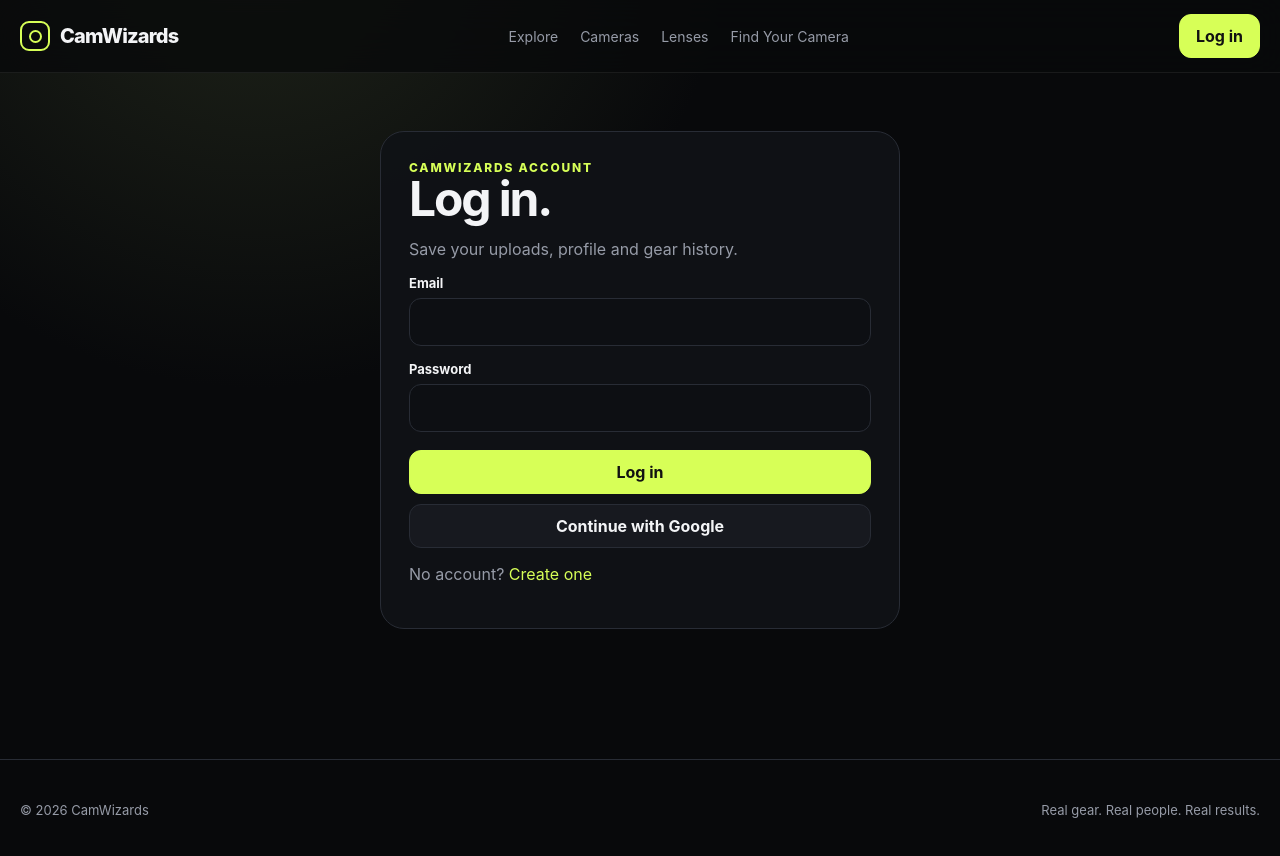
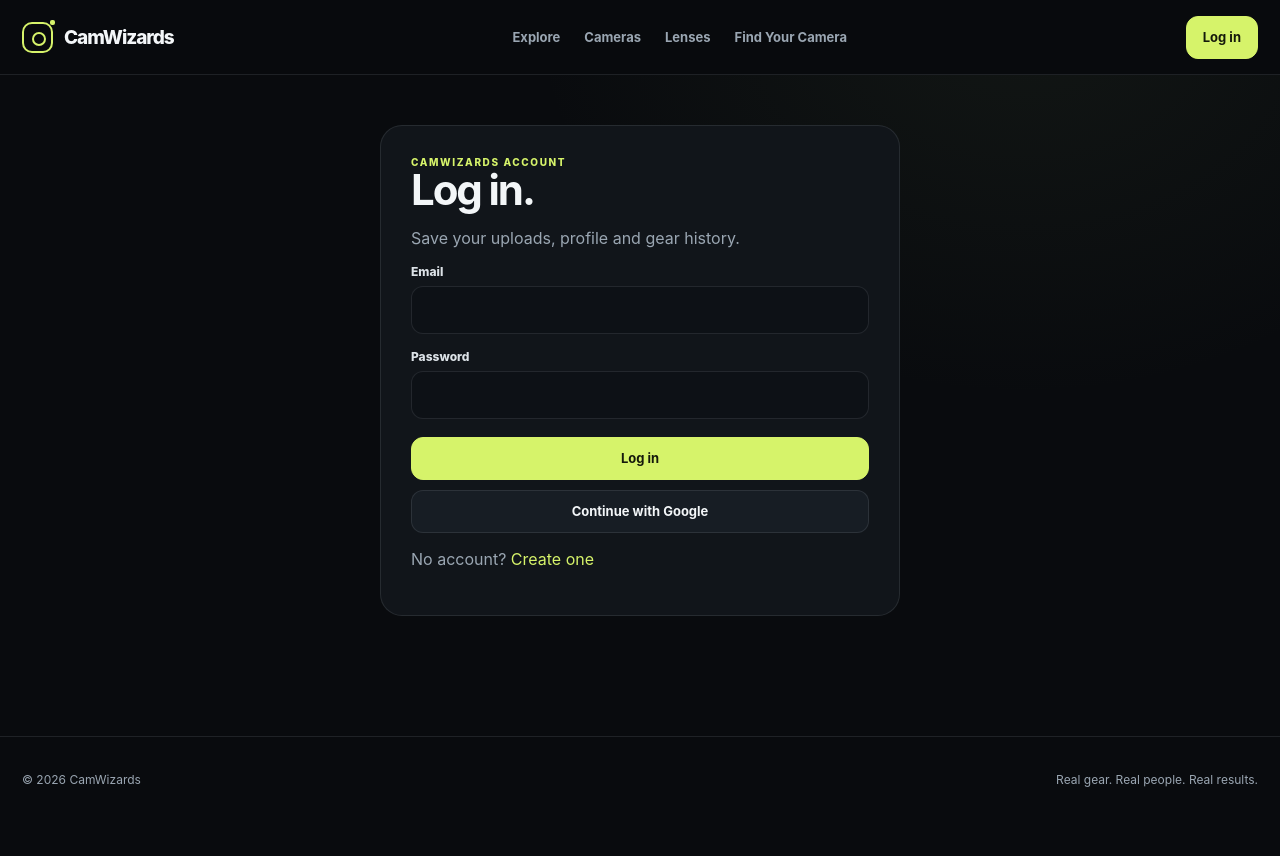
Before and after one commit to EgeLanso/CamWizards, a Next.js app: page /login in a window 1280 px wide. Shown: the top 856 px of the page. After the commit the page ends 823 px from the top, so only its background shows below. Built offline with nearby package versions, Linux system fonts and the light colour scheme; no server answers.

Commit message:
Redesign CamWizards visual system

```diff
--- a/app/globals.css
+++ b/app/globals.css
@@ -1,94 +1,169 @@
 :root {
-  --bg: #08090b; --surface: #101216; --surface-2: #17191f; --border: #282c35;
-  --text: #f3f4f6; --muted: #969ba7; --accent: #d7ff57; --accent-2: #b9e943;
-  --danger: #ff6b6b; --max: 1240px;
+  color-scheme: dark;
+  --bg: #090b0e;
+  --surface: #11151a;
+  --surface-2: #171d24;
+  --surface-3: #202832;
+  --border: rgba(226,235,244,.10);
+  --text: #f3f6f8;
+  --muted: #9aa6b2;
+  --accent: #d6f36a;
+  --accent-strong: #c3e34d;
+  --danger: #ff7777;
+  --max: 1240px;
+  --radius: 20px;
 }
 * { box-sizing: border-box; }
-html { scroll-behavior: smooth; }
-body { margin: 0; background: radial-gradient(circle at 20% -10%, #20251a 0, transparent 34%), var(--bg); color: var(--text); font-family: Inter, ui-sans-serif, system-ui, -apple-system, BlinkMacSystemFont, "Segoe UI", sans-serif; }
+html { scroll-behavior: smooth; background: var(--bg); }
+body {
+  margin: 0;
+  color: var(--text);
+  background: radial-gradient(ellipse at 80% 0%, rgba(84,105,67,.12), transparent 34%), var(--bg);
+  font-family: Inter, ui-sans-serif, system-ui, -apple-system, BlinkMacSystemFont, "Segoe UI", sans-serif;
+  -webkit-font-smoothing: antialiased;
+}
 a { color: inherit; text-decoration: none; }
 button, input, select, textarea { font: inherit; }
 button { cursor: pointer; }
-.container { width: min(var(--max), calc(100% - 40px)); margin: 0 auto; }
-.site-nav { position: sticky; top: 0; z-index: 30; backdrop-filter: blur(18px); background: rgba(8,9,11,.78); border-bottom: 1px solid rgba(255,255,255,.07); }
-.nav-inner { height: 72px; display: flex; align-items: center; justify-content: space-between; gap: 22px; }
-.logo { display:flex; align-items:center; gap:10px; font-weight:850; letter-spacing:-.04em; font-size:20px; }
-.logo-mark { width:30px; height:30px; border:2px solid var(--accent); border-radius:9px; position:relative; }
-.logo-mark:after { content:""; width:9px; height:9px; border:2px solid var(--accent); border-radius:50%; position:absolute; inset:7px; }
-.nav-links { display:flex; align-items:center; gap:22px; color:var(--muted); font-size:14px; }
-.nav-links a:hover { color:var(--text); }
-.nav-actions { display:flex; gap:9px; align-items:center; }
-.btn { border:1px solid var(--border); background:var(--surface-2); color:var(--text); padding:11px 16px; border-radius:12px; transition:.2s ease; font-weight:700; }
-.btn:hover { transform:translateY(-1px); border-color:#4a4f5b; }
-.btn.primary { background:var(--accent); color:#111; border-color:var(--accent); }
-.btn.primary:hover { background:var(--accent-2); }
+img, video { max-width: 100%; }
+.container { width: min(var(--max), calc(100% - 44px)); margin: 0 auto; }
+.site-nav {
+  position: sticky; top: 0; z-index: 30;
+  background: rgba(9,11,14,.96);
+  border-bottom: 1px solid var(--border);
+}
+.nav-inner { min-height: 74px; display:flex; align-items:center; justify-content:space-between; gap:24px; }
+.logo { display:flex; align-items:center; gap:11px; font-size:19px; font-weight:850; letter-spacing:-.055em; white-space:nowrap; }
+.logo-mark { width:31px; height:31px; display:inline-block; border:2px solid var(--accent); border-radius:10px; position:relative; }
+.logo-mark:before { content:""; position:absolute; width:10px; height:10px; border:2px solid var(--accent); border-radius:50%; left:8px; top:8px; }
+.logo-mark:after { content:""; position:absolute; width:5px; height:5px; background:var(--accent); border-radius:2px; right:-4px; top:-4px; }
+.nav-links { display:flex; align-items:center; gap:24px; color:var(--muted); font-size:13px; font-weight:650; }
+.nav-links a { transition:color .15s ease; }
+.nav-links a:hover, .nav-links a[aria-current="page"] { color:var(--text); }
+.nav-actions { display:flex; align-items:center; gap:10px; }
+.nav-profile { display:flex; align-items:center; gap:9px; min-width:0; }
+.nav-avatar { width:34px; height:34px; border-radius:50%; object-fit:cover; background:var(--surface-3); }
+.btn {
+  display:inline-flex; align-items:center; justify-content:center; gap:8px;
+  min-height:43px; padding:10px 16px; border:1px solid var(--border);
+  border-radius:12px; background:var(--surface-2); color:var(--text);
+  font-size:13px; font-weight:750; transition:background .15s ease,border-color .15s ease,transform .15s ease;
+}
+.btn:hover { border-color:rgba(226,235,244,.25); background:var(--surface-3); }
+.btn:active { transform:translateY(1px); }
+.btn.primary { background:var(--accent); color:#15190b; border-color:var(--accent); }
+.btn.primary:hover { background:var(--accent-strong); }
 .btn.ghost { background:transparent; }
-.btn.danger { border-color:#5a2525; color:#ff9696; }
-.hero { padding:92px 0 58px; }
-.hero-grid { display:grid; grid-template-columns:1.05fr .95fr; gap:48px; align-items:center; }
-.eyebrow { color:var(--accent); text-transform:uppercase; letter-spacing:.15em; font-size:12px; font-weight:850; }
-h1 { font-size:clamp(46px, 7vw, 88px); line-height:.94; letter-spacing:-.065em; margin:18px 0 25px; max-width:820px; }
-h2 { font-size:clamp(30px, 4vw, 48px); line-height:1; letter-spacing:-.045em; margin:0 0 14px; }
-h3 { margin:0; letter-spacing:-.025em; }
-.lead { color:var(--muted); font-size:18px; line-height:1.65; max-width:650px; }
-.hero-actions { display:flex; gap:10px; margin:28px 0; flex-wrap:wrap; }
-.search-box { display:flex; gap:8px; margin-top:28px; max-width:700px; }
-.input, textarea, select { width:100%; background:#0d0f13; border:1px solid var(--border); color:var(--text); border-radius:12px; padding:13px 14px; outline:none; }
-.input:focus, textarea:focus, select:focus { border-color:#666d7b; box-shadow:0 0 0 3px rgba(215,255,87,.08); }
-.hero-art { min-height:450px; border-radius:28px; overflow:hidden; border:1px solid var(--border); background:linear-gradient(145deg,#252a1b,#0c0e11 58%); position:relative; display:flex; align-items:flex-end; padding:28px; }
-.hero-art:before { content:""; position:absolute; inset:12% -10% -20% 15%; border-radius:50%; border:1px solid rgba(215,255,87,.24); box-shadow:0 0 90px rgba(215,255,87,.12); }
-.camera-shape { width:72%; aspect-ratio:1.45; background:#090a0c; border:1px solid #3c4049; border-radius:30px; margin:auto; position:relative; box-shadow:0 40px 80px #000; }
-.camera-shape:before { content:""; position:absolute; width:36%; height:28%; border-radius:50%; border:15px solid #1d2027; outline:1px solid #484d57; left:32%; top:32%; }
-.camera-shape:after { content:""; position:absolute; width:25%; height:10%; border-radius:7px; background:#16191f; left:12%; top:-8%; }
-.section { padding:62px 0; }
-.section-head { display:flex; justify-content:space-between; gap:20px; align-items:end; margin-bottom:24px; }
+.btn.danger { border-color:rgba(255,119,119,.3); color:#ff9c9c; }
+.btn:disabled { opacity:.55; cursor:not-allowed; transform:none; }
+.hero { padding:58px 0 44px; }
+.hero-grid { display:grid; grid-template-columns:1.02fr .98fr; align-items:center; gap:46px; }
+.eyebrow { color:var(--accent); text-transform:uppercase; letter-spacing:.16em; font-size:10px; font-weight:850; }
+h1,h2,h3,p { overflow-wrap:anywhere; }
+h1 { margin:16px 0 20px; max-width:760px; font-size:clamp(42px,6vw,76px); line-height:.98; letter-spacing:-.065em; }
+h2 { margin:0 0 12px; font-size:clamp(27px,3.5vw,42px); line-height:1.04; letter-spacing:-.05em; }
+h3 { margin:0; font-size:16px; line-height:1.3; letter-spacing:-.025em; }
+.lead { max-width:620px; color:var(--muted); font-size:16px; line-height:1.7; }
+.hero-actions { display:flex; gap:10px; flex-wrap:wrap; margin:25px 0; }
+.hero-visual { position:relative; min-height:440px; overflow:hidden; border:1px solid var(--border); border-radius:26px; background:#171d22; }
+.hero-visual img { position:absolute; inset:0; width:100%; height:100%; object-fit:cover; }
+.hero-visual:after { content:""; position:absolute; inset:0; background:linear-gradient(180deg,rgba(0,0,0,.02) 20%,rgba(0,0,0,.78) 100%); }
+.hero-visual-caption { position:absolute; z-index:1; left:24px; right:24px; bottom:22px; }
+.hero-visual-caption strong { display:block; font-size:19px; letter-spacing:-.03em; }
+.hero-visual-caption span { color:#d4d9dd; font-size:12px; }
+.search-box { display:flex; gap:8px; margin-top:25px; max-width:680px; }
+.input, textarea, select {
+  width:100%; min-width:0; color:var(--text); background:#0d1116;
+  border:1px solid var(--border); border-radius:12px; padding:13px 14px; outline:none;
+}
+.input:focus, textarea:focus, select:focus { border-color:rgba(214,243,106,.65); box-shadow:0 0 0 3px rgba(214,243,106,.09); }
+input::placeholder, textarea::placeholder { color:#75818c; }
+.section { padding:48px 0; }
+.section-head { display:flex; justify-content:space-between; align-items:end; gap:18px; margin-bottom:22px; }
+.section-head p { margin:8px 0 0; }
 .muted { color:var(--muted); }
-.grid { display:grid; gap:14px; }
-.grid-4 { grid-template-columns:repeat(4,1fr); }
-.grid-3 { grid-template-columns:repeat(3,1fr); }
-.card { background:rgba(16,18,22,.88); border:1px solid var(--border); border-radius:18px; overflow:hidden; }
-.media { width:100%; aspect-ratio:4/3; background:#171a20; object-fit:cover; display:block; }
+.grid { display:grid; gap:16px; }
+.grid-4 { grid-template-columns:repeat(4,minmax(0,1fr)); }
+.grid-3 { grid-template-columns:repeat(3,minmax(0,1fr)); }
+.card { min-width:0; overflow:hidden; border:1px solid var(--border); border-radius:17px; background:var(--surface); transition:border-color .15s ease,transform .15s ease; }
+.card:hover { border-color:rgba(214,243,106,.35); transform:translateY(-2px); }
+.media { display:block; width:100%; aspect-ratio:4/3; object-fit:cover; background:#1b2229; }
 .card-body { padding:15px; }
-.meta { display:flex; gap:8px; flex-wrap:wrap; color:var(--muted); font-size:12px; }
-.pill { padding:5px 8px; border:1px solid var(--border); border-radius:999px; background:#0c0e12; }
-.category-grid { display:grid; grid-template-columns:repeat(5,1fr); gap:10px; }
-.category { min-height:110px; padding:18px; border:1px solid var(--border); border-radius:16px; background:linear-gradient(145deg,#15181d,#0c0e11); display:flex; align-items:end; transition:.2s; }
-.category:hover { transform:translateY(-2px); border-color:#515764; }
-.form-page { padding:58px 0 90px; }
-.form-shell { max-width:900px; margin:auto; background:rgba(16,18,22,.92); border:1px solid var(--border); border-radius:24px; padding:28px; }
-.form-grid { display:grid; grid-template-columns:1fr 1fr; gap:15px; }
+.card-body h3 { display:-webkit-box; -webkit-line-clamp:2; -webkit-box-orient:vertical; overflow:hidden; }
+.meta { display:flex; align-items:center; gap:7px; flex-wrap:wrap; color:var(--muted); font-size:11px; }
+.pill { padding:5px 8px; border:1px solid var(--border); border-radius:999px; background:#0c1116; }
+.category-grid { display:grid; grid-template-columns:repeat(5,minmax(0,1fr)); gap:12px; }
+.category { position:relative; display:flex; align-items:end; min-height:118px; padding:17px; overflow:hidden; border:1px solid var(--border); border-radius:16px; background:linear-gradient(145deg,#202a30,#11161b); font-size:14px; font-weight:800; transition:border-color .15s ease,transform .15s ease; }
+.category:after { content:""; position:absolute; width:90px; height:90px; right:-24px; top:-28px; border:1px solid rgba(214,243,106,.18); border-radius:50%; box-shadow:0 0 0 13px rgba(214,243,106,.025),0 0 0 27px rgba(214,243,106,.02); }
+.category:hover { transform:translateY(-2px); border-color:rgba(214,243,106,.4); }
+.panel, .form-shell { background:var(--surface); border:1px solid var(--border); border-radius:22px; }
+.panel { padding:23px; }
+.form-page { padding:50px 0 80px; }
+.form-shell { max-width:920px; margin:0 auto; padding:30px; }
+.form-grid { display:grid; grid-template-columns:repeat(2,minmax(0,1fr)); gap:16px; }
 .full { grid-column:1/-1; }
-.label { display:block; font-size:13px; font-weight:750; margin-bottom:7px; }
+.label { display:block; margin:0 0 7px; font-size:12px; font-weight:800; color:#dce2e7; }
 .check-grid { display:flex; gap:8px; flex-wrap:wrap; }
-.check { display:flex; align-items:center; gap:7px; padding:8px 10px; border:1px solid var(--border); border-radius:10px; color:var(--muted); }
+.check { display:flex; align-items:center; gap:8px; padding:9px 11px; border:1px solid var(--border); border-radius:11px; color:var(--muted); font-size:12px; }
 .check input { accent-color:var(--accent); }
-.notice { padding:12px 14px; border-radius:12px; background:#13161b; border:1px solid var(--border); color:var(--muted); }
-.error { color:#ff9a9a; } .success { color:var(--accent); }
-.filters { display:grid; grid-template-columns:repeat(5,1fr); gap:10px; margin:22px 0; }
-.empty { padding:60px 20px; text-align:center; border:1px dashed var(--border); border-radius:18px; color:var(--muted); }
-.profile-head { display:flex; gap:18px; align-items:center; padding:45px 0 25px; }
-.avatar { width:84px; height:84px; border-radius:50%; object-fit:cover; background:#1c2027; border:1px solid var(--border); }
-.stats { display:flex; gap:18px; color:var(--muted); font-size:14px; }
-.stat strong { color:var(--text); margin-right:5px; }
-.site-footer { border-top:1px solid var(--border); margin-top:40px; }
-.footer-inner { min-height:100px; display:flex; justify-content:space-between; align-items:center; color:var(--muted); font-size:13px; }
-.detail { padding:55px 0; }
-.detail-grid { display:grid; grid-template-columns:1.2fr .8fr; gap:28px; }
-.detail-media { width:100%; max-height:720px; object-fit:contain; background:#050608; border-radius:20px; border:1px solid var(--border); }
-.panel { border:1px solid var(--border); background:var(--surface); border-radius:20px; padding:22px; }
-.kv { display:grid; grid-template-columns:1fr 1fr; gap:12px; margin-top:18px; }
-.kv div { padding:12px; background:#0c0e12; border:1px solid var(--border); border-radius:12px; }
-@media (max-width:900px) {
- .hero-grid,.detail-grid { grid-template-columns:1fr; } .hero-art { min-height:300px; }
- .grid-4 { grid-template-columns:repeat(2,1fr); } .grid-3 { grid-template-columns:1fr 1fr; }
- .category-grid { grid-template-columns:repeat(3,1fr); } .filters { grid-template-columns:1fr 1fr; }
- .nav-inner { height:auto; min-height:72px; flex-wrap:wrap; padding:12px 0 4px; gap:12px; }
- .nav-links { display:flex; order:3; width:100%; overflow-x:auto; gap:18px; padding:4px 0 12px; white-space:nowrap; scrollbar-width:thin; }
+.notice { padding:12px 14px; border:1px solid var(--border); border-radius:12px; background:#0d1217; color:var(--muted); font-size:12px; line-height:1.55; }
+.error { color:#ff9c9c; } .success { color:var(--accent); }
+.filters { display:grid; grid-template-columns:minmax(180px,2fr) repeat(3,minmax(130px,1fr)) auto; gap:9px; margin:22px 0; }
+.empty { padding:54px 20px; border:1px dashed rgba(226,235,244,.18); border-radius:18px; color:var(--muted); text-align:center; background:rgba(17,21,26,.45); }
+.profile-head { display:flex; align-items:center; gap:18px; padding:35px 0 25px; }
+.avatar { width:78px; height:78px; border-radius:50%; object-fit:cover; border:1px solid var(--border); background:var(--surface-3); }
+.stats { display:flex; gap:16px; flex-wrap:wrap; color:var(--muted); font-size:12px; margin-top:8px; }
+.stat strong { color:var(--text); margin-right:4px; }
+.site-footer { margin-top:40px; border-top:1px solid var(--border); }
+.footer-inner { min-height:86px; display:flex; justify-content:space-between; align-items:center; gap:14px; color:var(--muted); font-size:12px; }
+.detail { padding:42px 0 58px; }
+.detail-grid { display:grid; grid-template-columns:minmax(0,1.2fr) minmax(320px,.8fr); align-items:start; gap:24px; }
+.detail-media { display:block; width:100%; max-height:720px; object-fit:contain; background:#050709; border:1px solid var(--border); border-radius:18px; }
+.kv { display:grid; grid-template-columns:repeat(2,minmax(0,1fr)); gap:10px; margin-top:18px; }
+.kv div { padding:12px; min-width:0; border:1px solid var(--border); border-radius:12px; background:#0d1116; line-height:1.55; }
+.kv small { color:var(--muted); }
+@media (max-width:980px) {
+  .hero-grid,.detail-grid { grid-template-columns:1fr; }
+  .hero-grid { gap:28px; }
+  .hero-visual { min-height:340px; }
+  .grid-4 { grid-template-columns:repeat(2,minmax(0,1fr)); }
+  .grid-3 { grid-template-columns:repeat(2,minmax(0,1fr)); }
+  .category-grid { grid-template-columns:repeat(3,minmax(0,1fr)); }
+  .filters { grid-template-columns:repeat(2,minmax(0,1fr)); }
+  .nav-inner { flex-wrap:wrap; padding:12px 0 8px; gap:12px; }
+  .nav-links { order:3; width:100%; overflow-x:auto; padding:3px 0 6px; gap:21px; scrollbar-width:none; }
+  .nav-links::-webkit-scrollbar { display:none; }
 }
-@media (max-width:600px) {
- .container { width:min(var(--max),calc(100% - 24px)); } .hero { padding-top:55px; } h1 { font-size:52px; }
- .grid-4,.grid-3,.category-grid,.form-grid,.filters { grid-template-columns:1fr; }
- .full { grid-column:auto; } .search-box { flex-direction:column; }
- .nav-actions .hide-mobile { display:none; } .footer-inner { flex-direction:column; justify-content:center; gap:8px; }
- .profile-head { flex-wrap:wrap; }
+@media (max-width:620px) {
+  .container { width:calc(100% - 26px); }
+  .nav-inner { min-height:unset; }
+  .nav-actions .hide-mobile { display:none; }
+  .nav-profile span { max-width:88px; overflow:hidden; text-overflow:ellipsis; white-space:nowrap; }
+  .hero { padding:38px 0 24px; }
+  h1 { font-size:clamp(40px,12vw,58px); }
+  .lead { font-size:14px; }
+  .hero-visual { min-height:260px; border-radius:19px; }
+  .hero-actions .btn { flex:1 1 auto; }
+  .search-box { flex-direction:column; }
+  .section { padding:34px 0; }
+  .section-head { align-items:start; flex-direction:column; }
+  .grid-4,.grid-3 { grid-template-columns:repeat(2,minmax(0,1fr)); gap:10px; }
+  .card-body { padding:11px; }
+  .card-body h3 { font-size:13px; }
+  .meta { font-size:10px; }
+  .category-grid { grid-template-columns:repeat(2,minmax(0,1fr)); gap:9px; }
+  .category { min-height:92px; padding:13px; }
+  .filters,.form-grid { grid-template-columns:1fr; }
+  .full { grid-column:auto; }
+  .form-page { padding:28px 0 55px; }
+  .form-shell { padding:20px 16px; border-radius:17px; }
+  .profile-head { align-items:flex-start; flex-wrap:wrap; }
+  .profile-head > div:last-child { margin-left:0 !important; }
+  .footer-inner { min-height:80px; flex-direction:column; justify-content:center; }
+  .detail { padding:25px 0 40px; }
+  .panel { padding:17px; }
+  .kv { gap:8px; }
 }
+@media (prefers-reduced-motion: reduce) {
+  *,*::before,*::after { scroll-behavior:auto !important; transition:none !important; animation:none !important; }
+}
```
